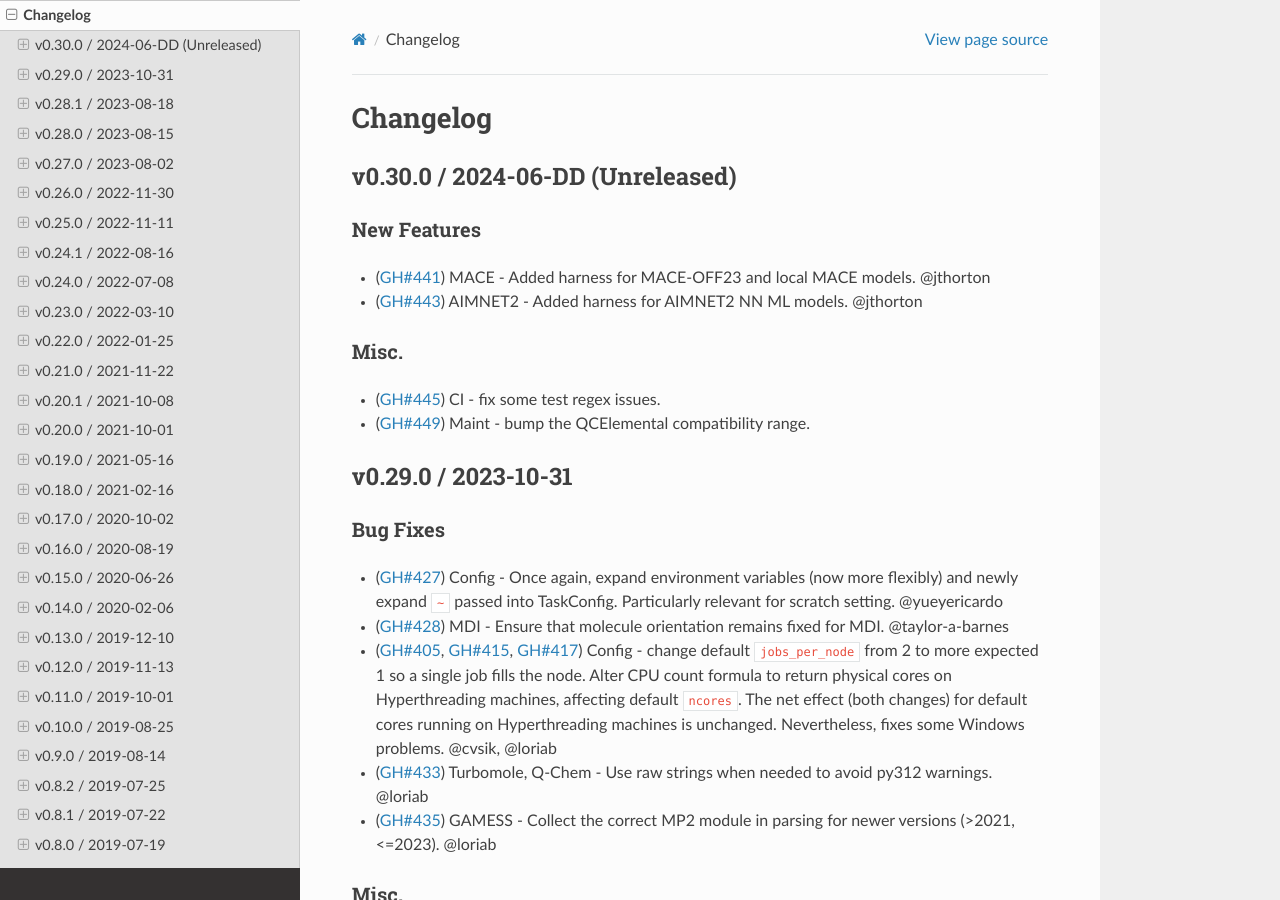
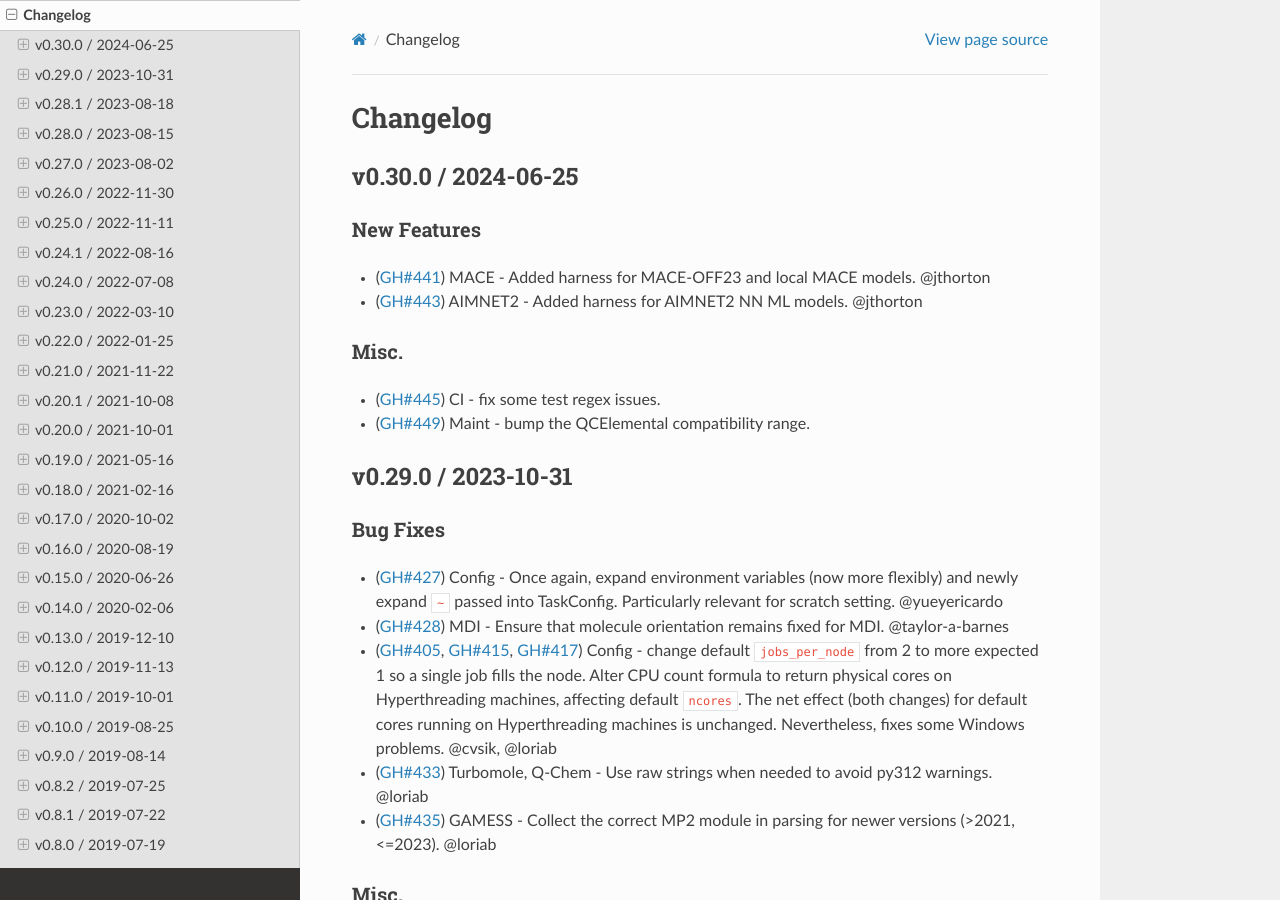
Before and after one commit to MolSSI/QCEngine, a Sphinx documentation site: the page built from docs/source/changelog.rst, in a window 1280 px wide and 900 px high. Built offline with Sphinx 7.4.7 and the Read the Docs theme 2.0.0, drawn with Linux system fonts in a browser that asks for light colours; the version number could not be read and is left out.

Commit message:
Update changelog.rst

```diff
--- a/docs/source/changelog.rst
+++ b/docs/source/changelog.rst
@@ -28,7 +28,7 @@ Changelog
 .. - UNSOLVED (:issue:`397`) extras failed
 
 
-v0.30.0 / 2024-06-DD (Unreleased)
+v0.30.0 / 2024-06-25
 --------------------
 
 New Features
```
